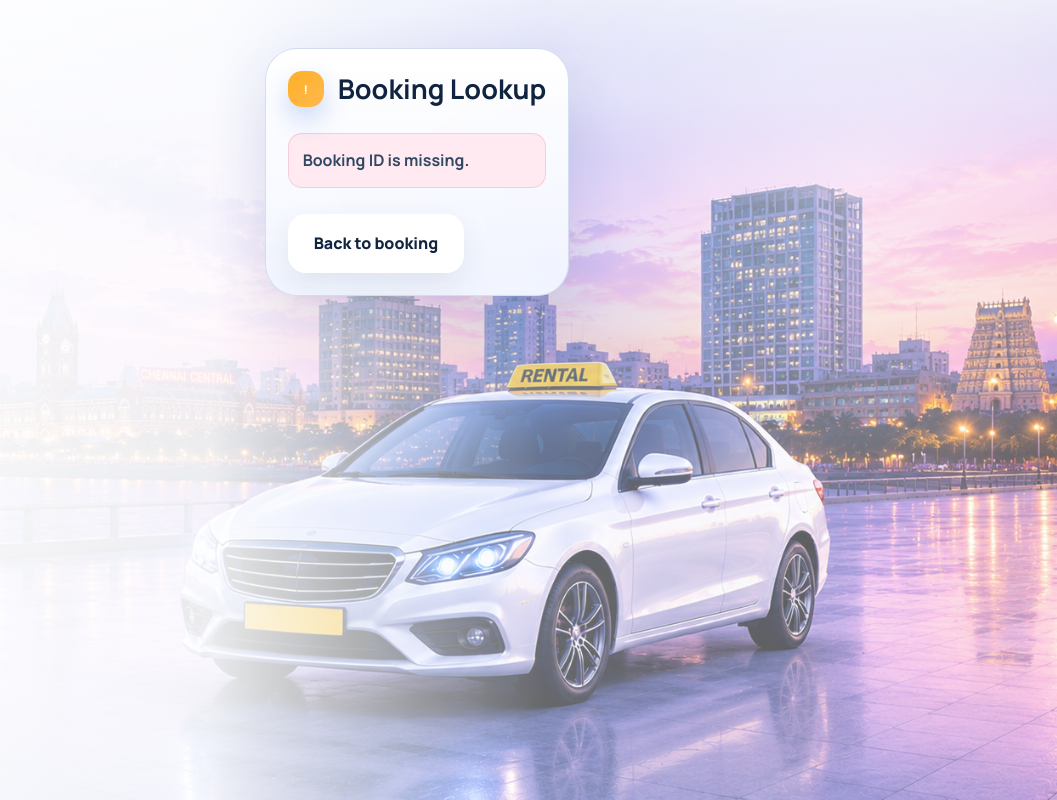
After one commit to manikandanbe2009/wt, a PHP site: page /booking_success.php in a window 1280 px wide. The commit adds this page. Shown: the whole page, without its empty margins (223-1280 px from the left). Run offline with PHP 8.4, Linux system fonts and the light colour scheme.

Commit message:
DB updated

```diff
--- /dev/null
+++ b/booking_success.php
@@ -0,0 +1,177 @@
+<?php
+require_once __DIR__ . '/config.php';
+
+function booking_success_db(): mysqli
+{
+    mysqli_report(MYSQLI_REPORT_ERROR | MYSQLI_REPORT_STRICT);
+
+    $host = env_value('DB_HOST', 'localhost');
+    $name = env_value('DB_NAME', 'whitetaxi');
+    $user = env_value('DB_USER', 'root');
+    $pass = env_value('DB_PASS', '');
+    $port = (int) env_value('DB_PORT', '3307');
+
+    $db = new mysqli($host, $user, $pass, $name, $port);
+    $db->set_charset('utf8mb4');
+
+    return $db;
+}
+
+function booking_label(string $tripType, int $tripDays): string
+{
+    if ($tripType === 'two-way') {
+        return 'Round Trip' . ($tripDays > 0 ? ' (' . $tripDays . ' day' . ($tripDays === 1 ? '' : 's') . ')' : '');
+    }
+
+    return 'One Way';
+}
+
+$bookingId = trim((string) ($_GET['booking_id'] ?? ''));
+$booking = null;
+$pageError = '';
+
+if ($bookingId === '') {
+    $pageError = 'Booking ID is missing.';
+} else {
+    try {
+        $db = booking_success_db();
+        $stmt = $db->prepare(
+            'SELECT booking_code, name, mobile, email, pickup, drop_location, travel_date, travel_time,
+                    vehicle, trip_type, trip_days, distance_km, base_fare, per_km, dist_charge,
+                    driver_allowance, total_fare, created_at
+             FROM website_bookings
+             WHERE booking_code = ?
+             LIMIT 1'
+        );
+        $stmt->bind_param('s', $bookingId);
+        $stmt->execute();
+        $result = $stmt->get_result();
+        $booking = $result->fetch_assoc() ?: null;
+
+        if ($booking === null) {
+            $pageError = 'Booking not found.';
+        }
+    } catch (Throwable $e) {
+        $pageError = 'Unable to load booking details right now.';
+    }
+}
+?>
+<!DOCTYPE html>
+<html lang="en">
+<head>
+  <meta charset="UTF-8">
+  <meta name="viewport" content="width=device-width, initial-scale=1.0">
+  <title>Booking Confirmed | White Call Taxi</title>
+  <link rel="preconnect" href="https://fonts.googleapis.com">
+  <link rel="preconnect" href="https://fonts.gstatic.com" crossorigin>
+  <link href="https://fonts.googleapis.com/css2?family=Manrope:wght@400;500;600;700;800&display=swap" rel="stylesheet">
+  <link rel="stylesheet" href="css/style.css">
+</head>
+<body>
+  <main class="home-page">
+    <section class="hero" style="min-height: 100vh; padding: 48px 0;">
+      <div class="container">
+        <div class="hero-shell" style="grid-template-columns: minmax(0, 1fr);">
+          <div class="booking-card glass" style="max-width: 860px; margin: 0 auto;">
+            <?php if ($pageError !== ''): ?>
+              <div class="card-title">
+                <div class="square-icon">!</div>
+                <h2>Booking Lookup</h2>
+              </div>
+              <p class="form-message form-message-error" style="display: block;"><?= htmlspecialchars($pageError, ENT_QUOTES, 'UTF-8') ?></p>
+              <p><a class="button button-secondary" href="index.php#booking">Back to booking</a></p>
+            <?php else: ?>
+              <div class="card-title">
+                <div class="square-icon">OK</div>
+                <h2>Booking Confirmed</h2>
+              </div>
+              <p class="form-message form-message-success" style="display: block;">Your booking has been saved successfully.</p>
+
+              <div class="booking-summary-panel" style="display: block;">
+                <div class="booking-summary-card">
+                  <div class="booking-summary-header">
+                    <h3>Your Booking Details</h3>
+                  </div>
+
+                  <div class="booking-summary-row booking-summary-row-grand">
+                    <span class="summary-row-label">Booking ID</span>
+                    <strong class="summary-row-value"><?= htmlspecialchars((string) $booking['booking_code'], ENT_QUOTES, 'UTF-8') ?></strong>
+                  </div>
+                  <div class="booking-summary-row">
+                    <div>
+                      <span class="summary-row-label">Customer :</span>
+                      <strong class="summary-row-value"><?= htmlspecialchars((string) $booking['name'], ENT_QUOTES, 'UTF-8') ?></strong>
+                    </div>
+                    <div>
+                      <span class="summary-row-label">Mobile :</span>
+                      <strong class="summary-row-value"><?= htmlspecialchars((string) $booking['mobile'], ENT_QUOTES, 'UTF-8') ?></strong>
+                    </div>
+                  </div>
+                  <div class="booking-summary-row">
+                    <div>
+                      <span class="summary-row-label">Email :</span>
+                      <strong class="summary-row-value"><?= htmlspecialchars((string) $booking['email'], ENT_QUOTES, 'UTF-8') ?></strong>
+                    </div>
+                    <div>
+                      <span class="summary-row-label">Vehicle :</span>
+                      <strong class="summary-row-value"><?= htmlspecialchars((string) $booking['vehicle'], ENT_QUOTES, 'UTF-8') ?></strong>
+                    </div>
+                  </div>
+                  <div class="booking-summary-row">
+                    <div>
+                      <span class="summary-row-label">Trip Type :</span>
+                      <strong class="summary-row-value"><?= htmlspecialchars(booking_label((string) $booking['trip_type'], (int) $booking['trip_days']), ENT_QUOTES, 'UTF-8') ?></strong>
+                    </div>
+                    <div>
+                      <span class="summary-row-label">Date & Time :</span>
+                      <strong class="summary-row-value"><?= htmlspecialchars((string) $booking['travel_date'] . ' ' . (string) $booking['travel_time'], ENT_QUOTES, 'UTF-8') ?></strong>
+                    </div>
+                  </div>
+                  <div class="booking-summary-row">
+                    <span class="summary-row-label">Pickup :</span>
+                    <strong class="summary-row-value"><?= htmlspecialchars((string) $booking['pickup'], ENT_QUOTES, 'UTF-8') ?></strong>
+                  </div>
+                  <div class="booking-summary-row">
+                    <span class="summary-row-label">Drop :</span>
+                    <strong class="summary-row-value"><?= htmlspecialchars((string) $booking['drop_location'], ENT_QUOTES, 'UTF-8') ?></strong>
+                  </div>
+                  <div class="booking-summary-row">
+                    <div>
+                      <span class="summary-row-label">Distance :</span>
+                      <strong class="summary-row-value"><?= htmlspecialchars(number_format((float) $booking['distance_km'], 1), ENT_QUOTES, 'UTF-8') ?> km</strong>
+                    </div>
+                    <div>
+                      <span class="summary-row-label">Rate Per KM :</span>
+                      <strong class="summary-row-value">Rs. <?= htmlspecialchars(number_format((float) $booking['per_km'], 2), ENT_QUOTES, 'UTF-8') ?></strong>
+                    </div>
+                  </div>
+                  <div class="booking-summary-row booking-summary-row-total">
+                    <span class="summary-row-label">Base Fare :</span>
+                    <strong class="summary-row-value">Rs. <?= htmlspecialchars(number_format((float) $booking['base_fare'], 2), ENT_QUOTES, 'UTF-8') ?></strong>
+                  </div>
+                  <div class="booking-summary-row booking-summary-row-total">
+                    <span class="summary-row-label">Distance Charge :</span>
+                    <strong class="summary-row-value">Rs. <?= htmlspecialchars(number_format((float) $booking['dist_charge'], 2), ENT_QUOTES, 'UTF-8') ?></strong>
+                  </div>
+                  <div class="booking-summary-row booking-summary-row-total">
+                    <span class="summary-row-label">Driver Bata :</span>
+                    <strong class="summary-row-value">Rs. <?= htmlspecialchars(number_format((float) $booking['driver_allowance'], 2), ENT_QUOTES, 'UTF-8') ?></strong>
+                  </div>
+                  <div class="booking-summary-row booking-summary-row-grand">
+                    <span class="summary-row-label">Total Fare</span>
+                    <strong class="summary-row-value">Rs. <?= htmlspecialchars(number_format((float) $booking['total_fare'], 2), ENT_QUOTES, 'UTF-8') ?></strong>
+                  </div>
+                </div>
+              </div>
+
+              <p style="margin-top: 20px;">
+                <a class="button button-primary" href="index.php#booking">Book Another Ride</a>
+              </p>
+            <?php endif; ?>
+          </div>
+        </div>
+      </div>
+    </section>
+  </main>
+</body>
+</html>
```
Also changed, not shown: index.php (+10 -2 lines), send_booking.php (+14 -3 lines), whitetaxi.sql (added, +31 -0 lines), 1 other file.
